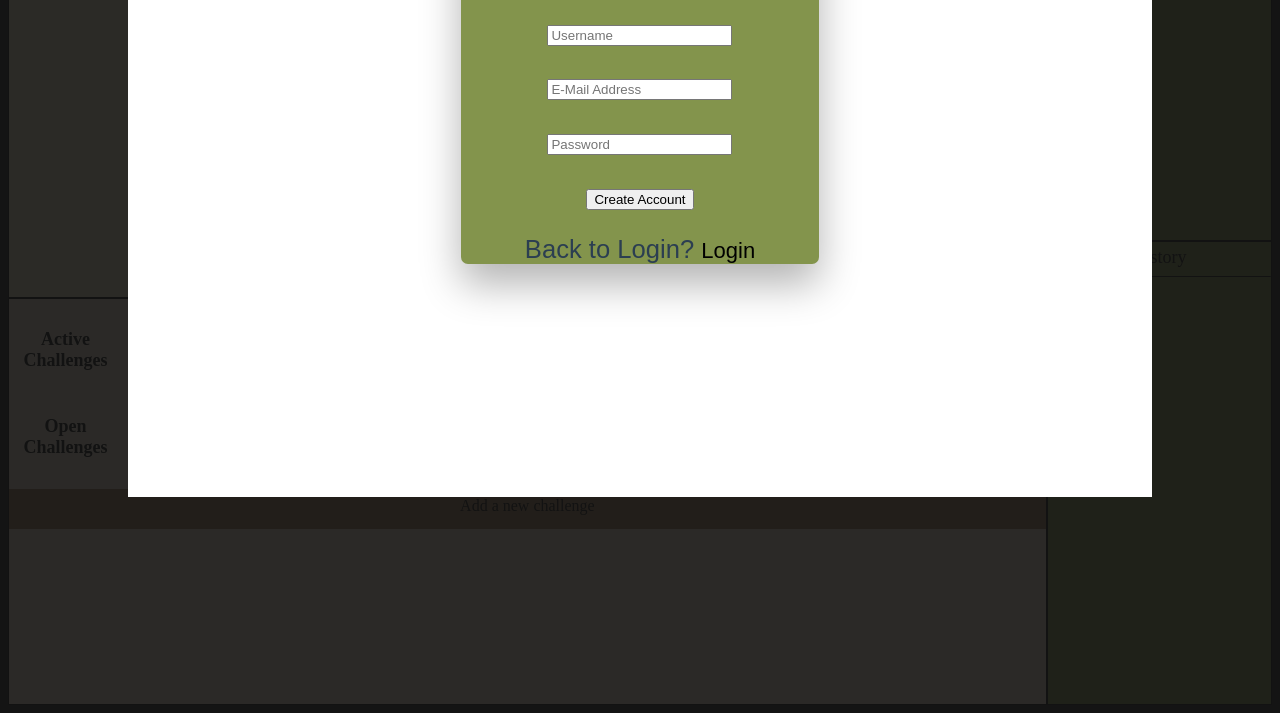
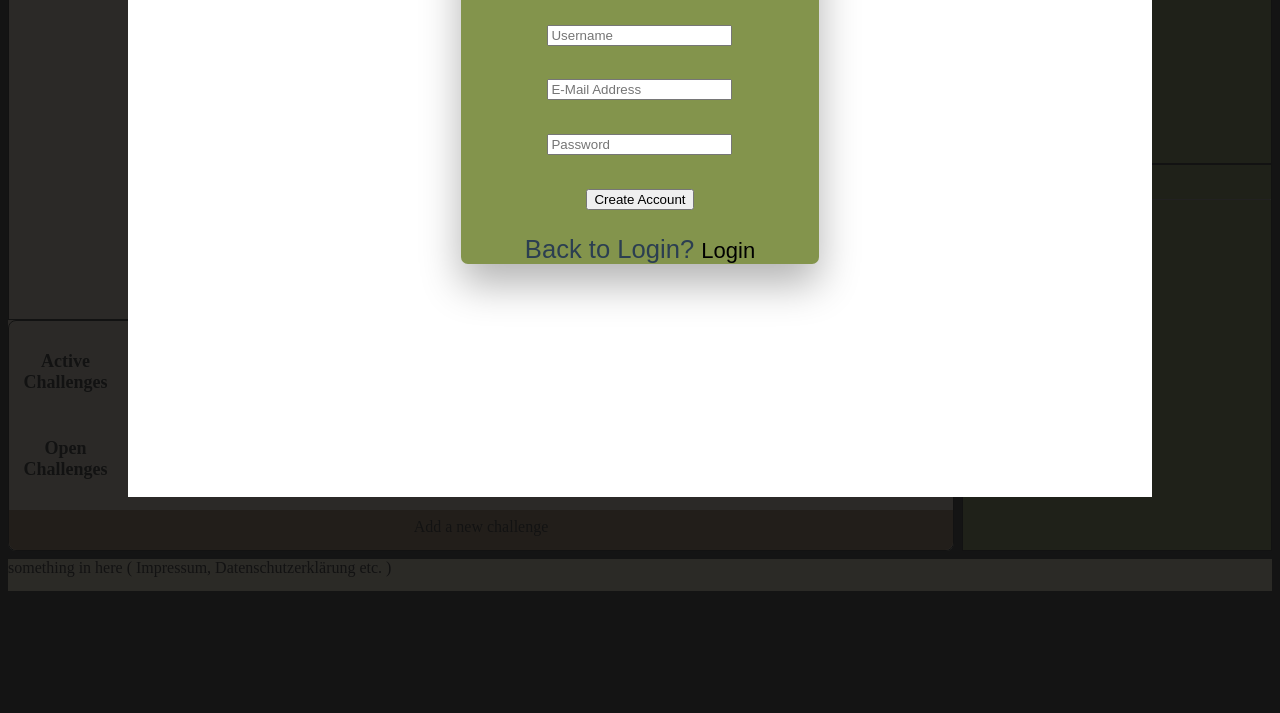
Before and after one commit to MME-Aufgaben-im-Sommer-2022/mme-ss22-team-7, a website with bundled scripts: page app/src/html/index.html in a window 1280 px wide. Shown: the part 223-936 px from the top of the page. After the commit the page ends 814 px from the top, so only its background shows below. Built offline with nearby package versions, Linux system fonts and the light colour scheme; a script that the page names is missing.

Commit message:
WIP | updated basic_layout

```diff
--- a/app/src/css/challenges.css
+++ b/app/src/css/challenges.css
@@ -1,18 +1,24 @@
 .challenge-container {
-  background-color: antiquewhite;
   display: flex;
   flex-direction: column;
   text-align: center;
-  flex-grow: 1;
-  border-color: black;
   border-width: 1px;
   border-style: solid;
+  border-radius: 0.5em;
 }
 
-.new-challenge-container {
+.active-challenges-container {
+  /*background-color: #faedcd;*/
+  margin-top: 1em;
   display: flex;
-  flex-direction: row;
-  justify-content: space-evenly;
+  justify-content: left;
+}
+
+.active-challenge-label {
+  padding: 0.8em;
+  font-size: 18px;
+  font-weight: bold;
+  text-align: center;
 }
 
 .active_container,
@@ -27,12 +33,6 @@
   margin-right: 0.5em;
 }
 
-.active-challenges-container {
-  /*background-color: #faedcd;*/
-  margin-top: 1em;
-  display: flex;
-  justify-content: left;
-}
 .open-challenges-container {
   margin-top: 1em;
   margin-bottom: 1em;
@@ -46,18 +46,11 @@
   text-align: center;
   height: 3vh;
   padding: 0.5em;
-}
-
-.active-challenge-label {
-  padding: 0.8em;
-  font-size: 18px;
-  font-weight: bold;
-  text-align: center;
+  border-bottom-right-radius: 0.5em;
+  border-bottom-left-radius: 0.5em;
 }
 
 .card {
-  /* border-radius: 15px; */
-  /* box-shadow: 0 4px 8px 0 rgba(0, 0, 0, 0.2); */
   background-color: rgb(187, 203, 164);
   margin: 0.3em;
   text-align: center;
@@ -66,6 +59,7 @@
   padding: 3px;
   border-radius: 0.2em;
   padding: 0.5em;
+  box-shadow: 0 3px 6px 0 rgb(0, 0, 0, 0.2);
 }
 
 .card-content-btn-container {
--- a/app/src/css/index.css
+++ b/app/src/css/index.css
@@ -20,6 +20,7 @@
 */
 .profile-container {
   position: fixed;
+  top: 8px;
   width: 35rem;
   z-index: 20;
   background-color: rgb(215, 248, 248);
@@ -80,24 +81,46 @@ html {
 }
 
 .main-container {
+  display: grid;
+  grid-template-columns: repeat(4, 1fr);
+  grid-template-rows: 8% 88% 4%;
+  grid-template-areas:
+    "header header header sidebar"
+    "main main main sidebar"
+    "footer footer footer footer";
+  grid-gap: 0.5em;
+}
+
+header {
+  grid-area: header;
   display: flex;
   justify-content: space-evenly;
   align-items: stretch;
 }
 
-.left-main-container {
+.sidebar {
+  grid-area: sidebar;
+  flex-grow: 1;
+  display: flex;
+  flex-direction: column;
+  justify-content: space-evenly;
+  align-items: stretch;
+}
+
+main {
+  grid-area: main;
   flex-grow: 3;
   display: flex;
   flex-direction: column;
   justify-content: start;
   align-items: stretch;
+  background-color: antiquewhite;
+  border-radius: 0.5em;
 }
 
-.header-container {
-  display: flex;
-  justify-content: space-evenly;
-  align-items: stretch;
-  height: 10vh;
+footer {
+  grid-area: footer;
+  background-color: #faedcd;
 }
 
 .burger-menu-container {
@@ -131,48 +154,11 @@ html {
   flex-direction: column;
 }
 
-.content-container {
-  display: flex;
-  justify-content: start;
-  align-items: stretch;
-  flex-direction: column;
-  height: 105vh;
-  overflow: auto;
-}
-
-.stats-container {
-  text-align: center;
-  flex-grow: 2;
-  background-color: #faedcd;
-  border-color: black;
-  border-width: 1px;
-  border-style: solid;
-  height: 10vh;
-}
-
-.challenges-view {
-  text-align: center;
-  flex-grow: 1;
-  background-color: #faedcd;
-  border-color: black;
-  border-width: 1px;
-  border-style: solid;
-}
-
-.right-main-container {
-  flex-grow: 1;
-  display: flex;
-  flex-direction: column;
-  justify-content: space-evenly;
-  align-items: stretch;
-}
-
 .leaderboard-container {
   text-align: center;
   flex-grow: 1;
   height: 47vh;
   background-color: #83944c;
-  border-color: black;
   border-width: 1px;
   border-style: solid;
 }
@@ -182,7 +168,6 @@ html {
   flex-grow: 1;
   height: 48vh;
   background-color: #83944c;
-  border-color: black;
   border-width: 1px;
   border-style: solid;
 }
@@ -217,8 +202,15 @@ html {
 }
 
 hr {
-  border-color: black;
   border-bottom: 1px;
+}
+
+.stats-container {
+  text-align: center;
+  flex-grow: 2;
+  border-width: 1px;
+  border-style: solid;
+  height: 10vh;
 }
 
 .upper-stats-container {
--- a/app/src/html/index.html
+++ b/app/src/html/index.html
@@ -12,8 +12,7 @@
   <body>
     <div id="website" class="website-hidden">
       <div class="main-container">
-        <div class="left-main-container">
-          <div class="header-container">
+        <header>
           <div class="burger-menu-container">
             <i
               id="burger-menu-open"
@@ -27,24 +26,8 @@
             <div class="score-title">My score</div>
             <div class="score">0</div>
           </div>
-          </div>
-          <!-- profile View - own .html?! einbindug vermutlich wie challenges oder straight heir, da iframe kacke ist  -->
-          <div class="profile-container">
-            <div class="menu-close-container">
-              <i id="burger-menu-close" class="fa-solid fa-xl fa-xmark"></i>
-            </div>
-            <div id="img-outer-container">
-              <div id="profile-img-container">
-                <div id="dummy-profile-img"></div>
-                <div id="profile-img"></div>
-              </div>
-            </div>
-          </div>
-          <!-- popup Entries -->
-          <div class="overlay-entries">
-            <iframe class="popUp" src="./entry.html"></iframe>
-          </div>
-          <div class="content-container">
+        </header>
+        <main>
           <div class="stats-container">
             <div class="upper-stats-container">
               <div class="co2-score-label">
@@ -92,12 +75,10 @@
               <div class="open_container" id="open-challenges"></div>
             </div>
             <div class="new-challenge-label">Add a new challenge</div>
-              <div class="new-challenge-container"></div>
           </div>
           <!-- end challenges-->
-          </div>
-        </div>
-        <div class="right-main-container">
+        </main>
+        <sidebar class="sidebar">
           <div class="leaderboard-container">
             <div class="leaderboard-header">Leaderboard</div>
             <hr />
@@ -108,7 +89,26 @@
             <hr />
             <div class="history-content-container"></div>
           </div>
+        </sidebar>
+        <footer>
+          something in here ( Impressum, Datenschutzerklärung etc. )
+        </footer>
       </div>
+      <!-- profile View - own .html?! einbindug vermutlich wie challenges oder straight heir, da iframe kacke ist  -->
+      <div class="profile-container">
+        <div class="menu-close-container">
+          <i id="burger-menu-close" class="fa-solid fa-xl fa-xmark"></i>
+        </div>
+        <div id="img-outer-container">
+          <div id="profile-img-container">
+            <div id="dummy-profile-img"></div>
+            <div id="profile-img"></div>
+          </div>
+        </div>
+      </div>
+      <!-- popup Entries -->
+      <div class="overlay-entries">
+        <iframe class="popUp" src="./entry.html"></iframe>
       </div>
     </div>
     <!--  evtl. einbindung ähnlich wie bei challenges -->
--- a/app/src/js/challenges/challenges.js
+++ b/app/src/js/challenges/challenges.js
@@ -8,7 +8,7 @@ import ChallengeView from "./challengeView.js";
 let activeChallenges = [
     {
       tid: "aaa",
-      name: "aone",
+      name: "aone ja und so soll die challenge gemacht werden ( zusätzliche Erklärung) mehr text mehr text mehr text ",
       length: 4,
       completed: false,
       Uid: "u273942947329",
@@ -214,15 +214,15 @@ class Challenges {
     this.ChallengeViews = [];
 
     if (bool) {
+      // backend aktive Challenges holen
       this.populateChallenges(activeChallenges);
     } else {
+      // offene Challenges holen
       this.populateChallenges(openChallenges);
     }
   }
 
   populateChallenges(challenges) {
-    //load data from backend
-
     // creating a challengeItem
     challenges.forEach((challenge) =>
       this.addChallenge(Challenge.fromObject(challenge))
```
Lines whose indentation alone changed are shown as unchanged.
